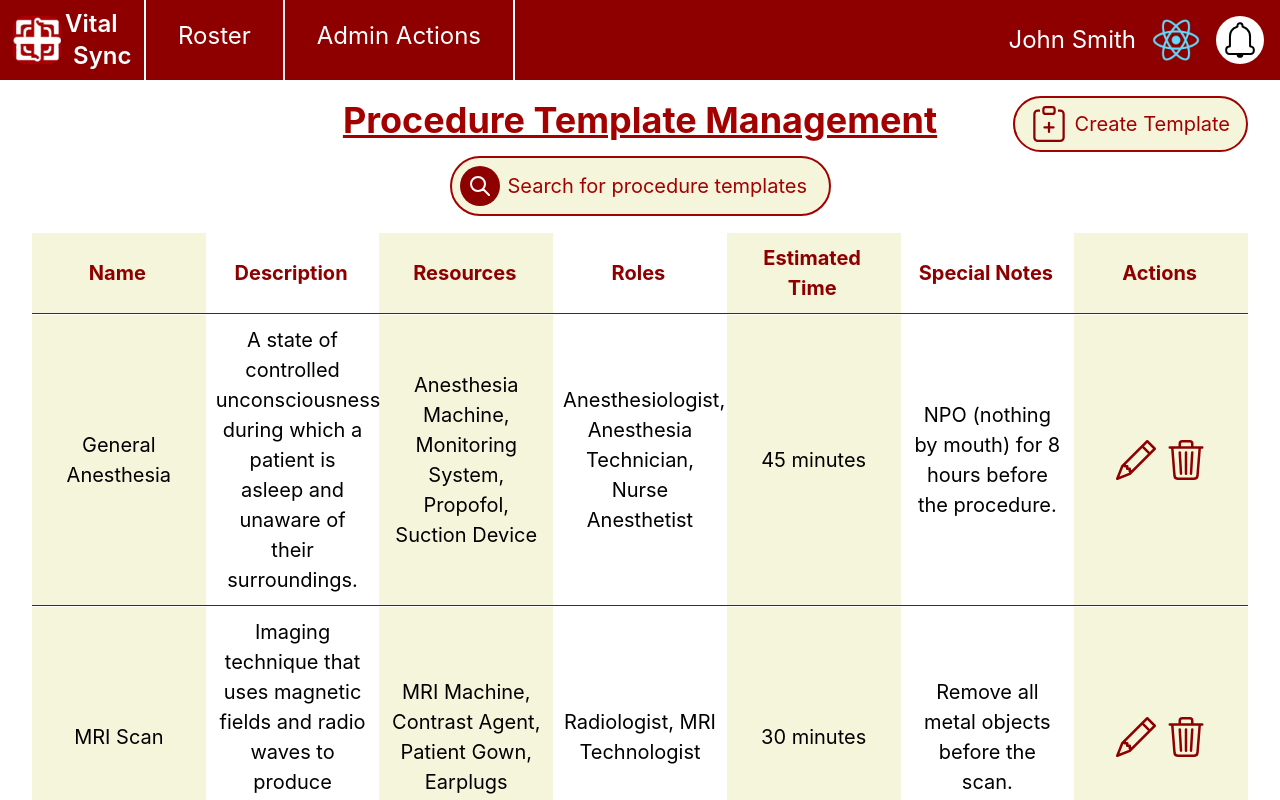
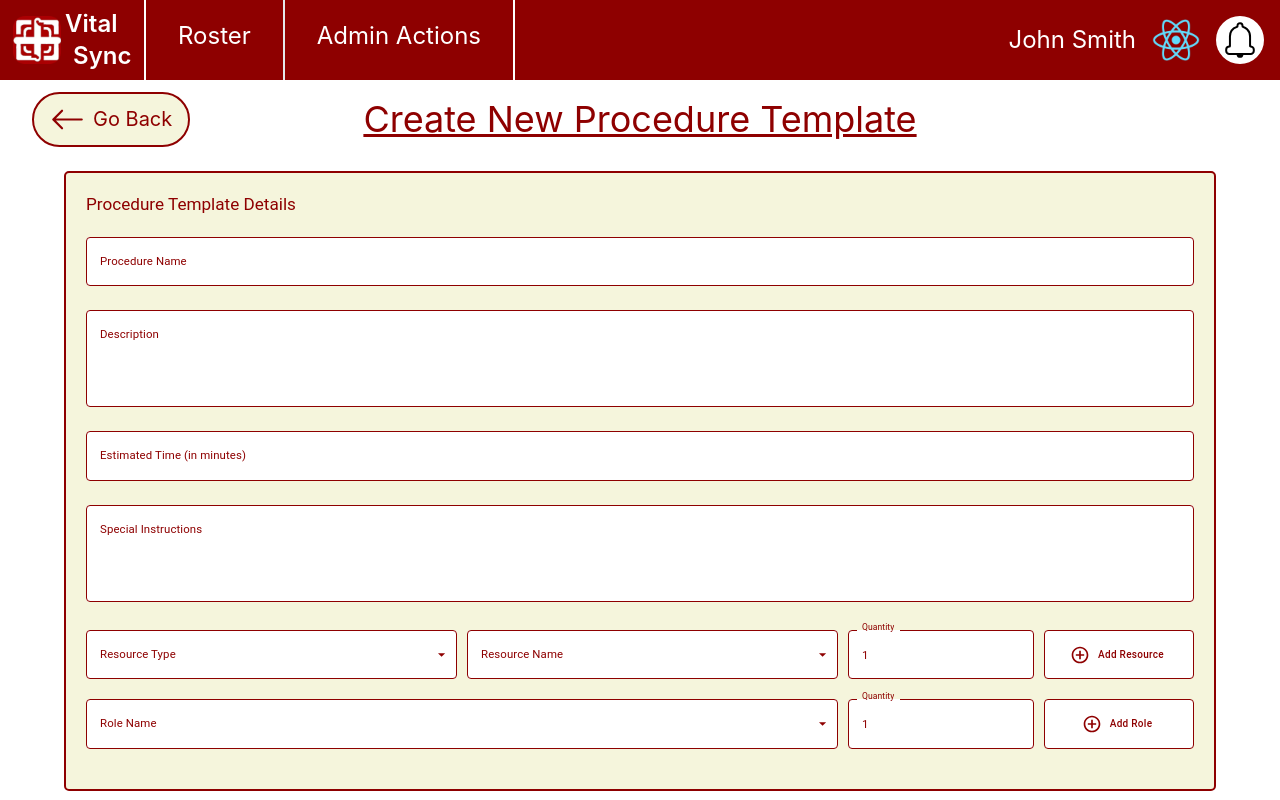
Before and after one commit to furkanagamak/VitalSync, a React (Create React App) app in the folder frontend/: page / in a window 1280 px wide. Shown: the top 800 px of the page. Built offline with nearby package versions, Linux system fonts and the light colour scheme.

Commit message:
Fixed the formatting of the quantity field.

```diff
--- a/frontend/src/App.js
+++ b/frontend/src/App.js
@@ -10,7 +10,7 @@ function App() {
     <>
       <Toaster />
       <Navbar />
-      <ProcedureTemplateManagement />
+      <CreateProcedureTemplateForm />
     </>
   );
 }
--- a/frontend/src/createProcedureTemplate.js
+++ b/frontend/src/createProcedureTemplate.js
@@ -306,6 +306,7 @@ const ProcedureForm = () => {
             marginBottom: "20px",
           }}
         >
+          <div style={{ display: "flex", flexGrow: 2, gap: "10px" }}>
           <FormControl fullWidth>
             <InputLabel id="resourcetype" style={{ color: "#8E0000" }}>
               Resource Type
@@ -344,6 +345,7 @@ const ProcedureForm = () => {
               ))}
             </Select>
           </FormControl>
+          </div>
           <TextField
             label="Quantity"
             type="number"
@@ -352,7 +354,6 @@ const ProcedureForm = () => {
             onChange={handleResourceChange}
             inputProps={{ min: 1, style: { color: "#8E0000" } }}
             InputLabelProps={{ style: { color: "#8E0000" } }}
-            style={{ width: "345px" }}
           />
           <Button
             variant="outlined"
@@ -435,6 +436,7 @@ const ProcedureForm = () => {
         )}
 
         <div style={{ display: "flex", gap: "10px", marginBottom: "20px" }}>
+          <div style={{ display: "flex", flexGrow: 2, gap: "10px" }}>
           <FormControl fullWidth>
             <InputLabel id="rolename" style={{ color: "#8E0000" }}>
               Role Name
@@ -454,6 +456,7 @@ const ProcedureForm = () => {
               ))}
             </Select>
           </FormControl>
+          </div>
           <TextField
             label="Quantity"
             type="number"
--- a/frontend/src/modifyProcedureTemplate.js
+++ b/frontend/src/modifyProcedureTemplate.js
@@ -312,6 +312,7 @@ const ProcedureForm = () => {
             marginBottom: "20px",
           }}
         >
+          <div style={{ display: "flex", flexGrow: 2, gap: "10px" }}>
           <FormControl fullWidth>
             <InputLabel id="resourcetype" style={{ color: "#8E0000" }}>
               Resource Type
@@ -350,6 +351,7 @@ const ProcedureForm = () => {
               ))}
             </Select>
           </FormControl>
+          </div>
           <TextField
             label="Quantity"
             type="number"
@@ -358,7 +360,6 @@ const ProcedureForm = () => {
             onChange={handleResourceChange}
             inputProps={{ min: 1, style: { color: "#8E0000" } }}
             InputLabelProps={{ style: { color: "#8E0000" } }}
-            style={{ width: "345px" }}
           />
           <Button
             variant="outlined"
@@ -441,6 +442,7 @@ const ProcedureForm = () => {
         )}
 
         <div style={{ display: "flex", gap: "10px", marginBottom: "20px" }}>
+          <div style={{ display: "flex", flexGrow: 2, gap: "10px" }}>
           <FormControl fullWidth>
             <InputLabel id="rolename" style={{ color: "#8E0000" }}>
               Role Name
@@ -460,6 +462,7 @@ const ProcedureForm = () => {
               ))}
             </Select>
           </FormControl>
+          </div>
           <TextField
             label="Quantity"
             type="number"
```
